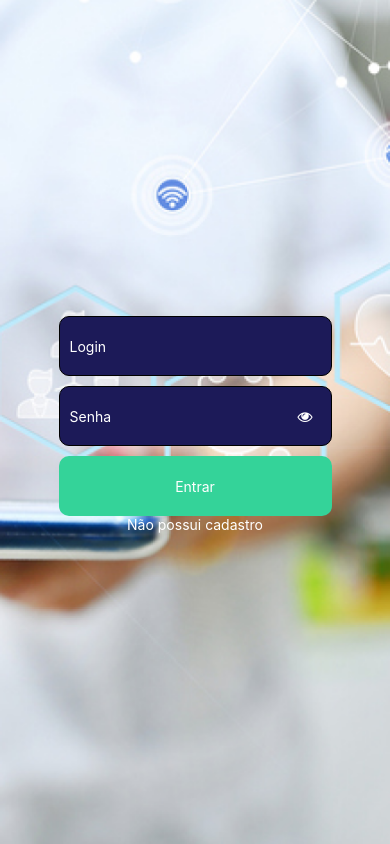
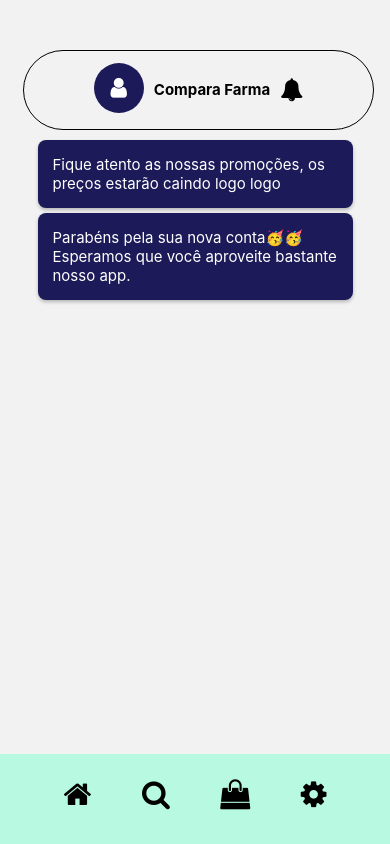
Before and after one commit to gabrieelsf/comparafarma, a React Native app: screen /notifications in a window 390 px wide. Built offline with nearby package versions, Linux system fonts and the light colour scheme; no server answers.

Commit message:
feature tela de notificações

```diff
--- a/App.js
+++ b/App.js
@@ -12,6 +12,7 @@ import Dashboard      from './src/pages/client/home/Dashboard';
 import Settings       from './src/pages/client/settings/Settings';
 import Search         from './src/pages/client/search/Search';
 import Orders         from './src/pages/client/orders/Orders';
+import Notifications  from './src/pages/client/notifications/Notifications';
 
 
 const firebaseApp = initializeApp(firebaseConfig);
@@ -80,6 +81,11 @@ const App = () => {
           component={Orders}
           options={{ headerShown: false }}
         />
+        <Stack.Screen
+          name="notifications"
+          component={Notifications}
+          options={{ headerShown: false }}
+        />
       </Stack.Navigator>
     </NavigationContainer>
   );
--- /dev/null
+++ b/src/pages/client/notifications/Notifications.js
@@ -0,0 +1,25 @@
+import React, { useState, useEffect } from 'react';
+import { Text, View, TextInput, Pressable, Image, ActivityIndicator } from 'react-native';
+import styles from './styles';
+import Footer from '../../components/footer/footer';
+import Header from '../../components/header/Header';
+
+const Notifications = ({ navigation }) => {
+
+  return (
+    <View style={styles.container}>
+      <Header navigation={navigation}/>
+      <View style={styles.content}>
+        <View style={styles.card}>
+            <Text style={{ color: '#FFF', fontSize: 15 }}>Fique atento as nossas promoções, os preços estarão caindo logo logo</Text>
+        </View>
+        <View style={styles.card}>
+            <Text style={{ color: '#FFF', fontSize: 15 }}>Parabéns pela sua nova conta🥳🥳 Esperamos que você aproveite bastante nosso app.</Text>
+        </View>
+      </View>
+      <Footer navigation={navigation}/>
+    </View>
+  );
+};
+
+export default Notifications;
--- /dev/null
+++ b/src/pages/client/notifications/styles.js
@@ -0,0 +1,46 @@
+import { StyleSheet, Dimensions } from 'react-native';
+const { width } = Dimensions.get('window');
+
+
+const styles = StyleSheet.create({
+  container: {
+    flex: 1,
+  },
+
+  header: {
+    position: 'absolute',
+    top: 0,
+    width: '100%',
+    zIndex: 1,
+  },
+
+  content: {
+    flex: 1,
+    alignItems: 'center',
+    paddingHorizontal: 20,
+    marginTop: 140,
+    marginBottom: 70,
+  },
+
+  card: {
+    backgroundColor: '#1C1A58',
+    borderRadius: 8,
+    marginBottom: 5,
+    padding: 15,
+    width: '90%',
+    shadowColor: '#000',
+    shadowOffset: { width: 0, height: 2 },
+    shadowOpacity: 0.25,
+    shadowRadius: 3.84,
+    elevation: 5,
+  },
+
+  footer: {
+    position: 'absolute',
+    bottom: 0,
+    width: '100%',
+    zIndex: 1,
+  },
+});
+
+export default styles;
--- a/src/pages/components/header/Header.js
+++ b/src/pages/components/header/Header.js
@@ -11,7 +11,7 @@ const Header = ({ navigation }) => {
           <Icon style={styles.icons} size={23} name="user" color="#FFF" onPress={() => navigation.navigate("home")} />
         </View>
         <Text style={{ fontSize: 15, fontWeight: 'bold' }}>Compara Farma</Text>
-        <Icon style={styles.icons} size={23} name="bell" onPress={() => navigation.navigate("settings")} />
+        <Icon style={styles.icons} size={23} name="bell" onPress={() => navigation.navigate("notifications")} />
       </View>
     </View>
   );
```
